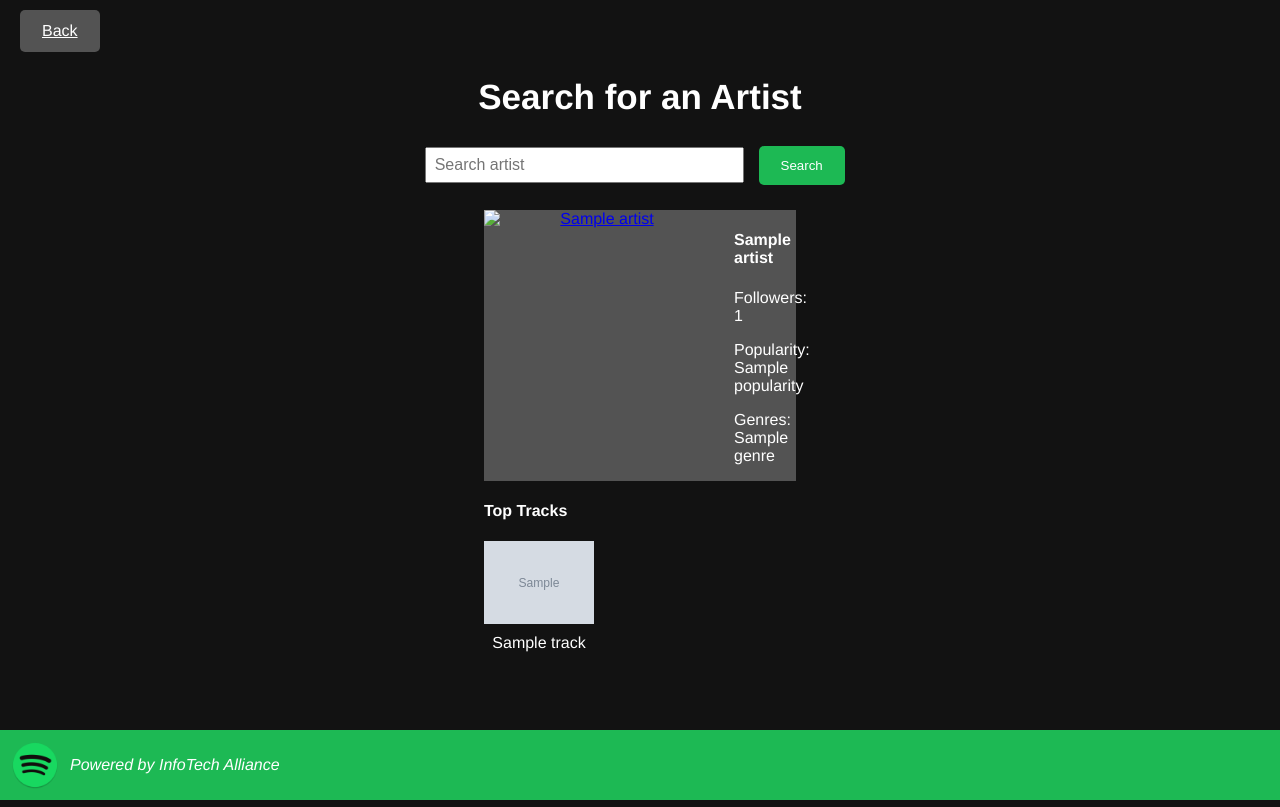
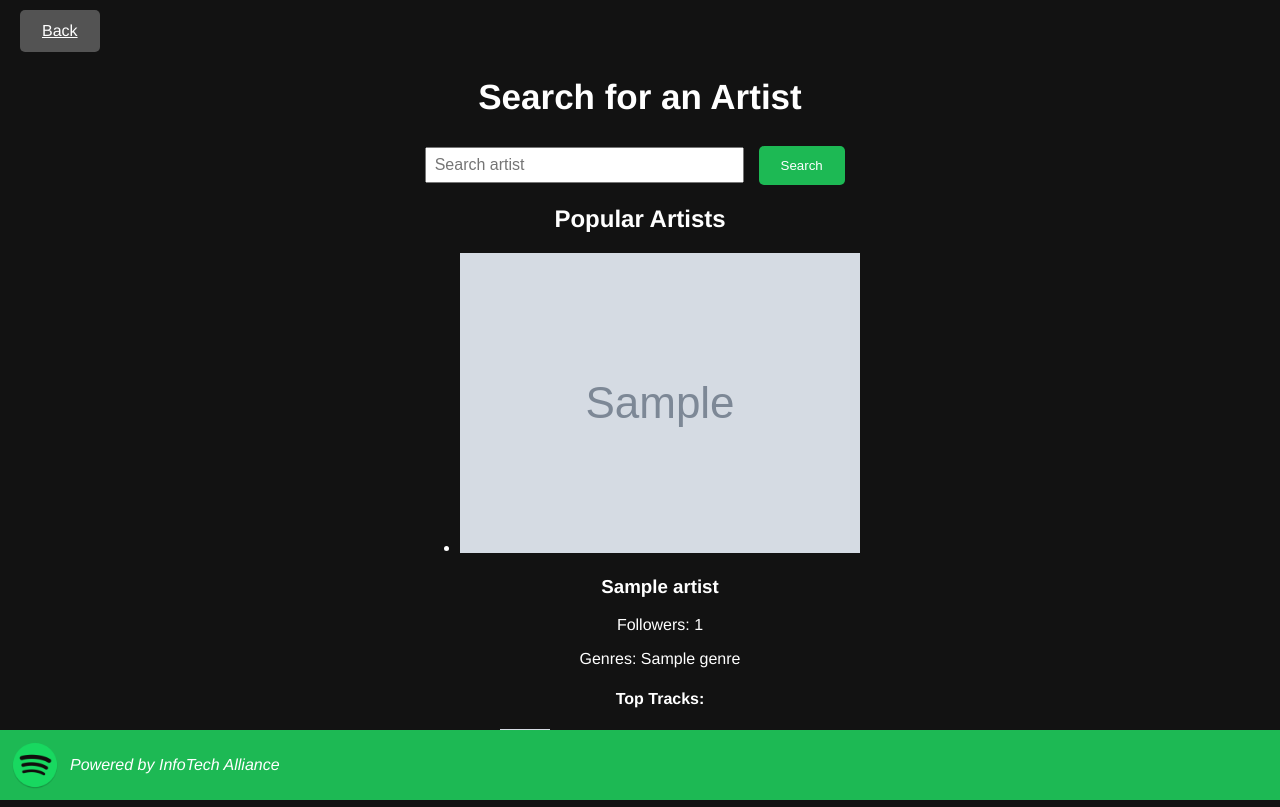
Before and after one commit to IwissManalo/Systems_Integration_Midterms, a Django app: template home/templates/home/artist.html in a window 1280 px wide. Shown: the top 807 px of the page. Run offline with Django 5.2, Linux system fonts and the light colour scheme; the template is opened without the code that fills it: most values are stand-ins (such as "Sample title", 1, 10 or a date in 2020); grey boxes marked "Sample" are stand-in pictures; some libraries are stand-ins or nearby versions.

Commit message:
Updated Artist
Added popular artist

```diff
--- a/home/templates/home/artist.html
+++ b/home/templates/home/artist.html
@@ -19,6 +19,41 @@
                 <input id="searchInput" type="text" name="artist_name" placeholder="Search artist" class="search-input">
                 <button type="submit" class="spotify-button">Search</button>
             </form>
+        </div>
+        <div>
+            <h2>Popular Artists</h2>
+            <ul>
+                {% for artist in random_artists %}
+                <li>
+                    <div>
+                        {% if artist.image_url %}
+                        <img src="{{ artist.image_url }}" alt="{{ artist.name }}">
+                        {% else %}
+                        <img src="{% static 'home/images/default-artist.jpg' %}" alt="{{ artist.name }}">
+                        {% endif %}
+                        <h3>{{ artist.name }}</h3>
+                        <p>Followers: {{ artist.followers_count }}</p>
+                        <p>Genres: {{ artist.genres|join:", " }}</p>
+                        <div>
+                            <h4>Top Tracks:</h4>
+                            <ul>
+                                {% for track in artist.top_tracks %}
+                                <li>
+                                    {% if track.image_url %}
+                                    <img src="{{ track.image_url }}" alt="{{ track.name }}" style="float:left; margin-right:10px;" width="50">
+                                    {% else %}
+                                    <img src="{% static 'home/images/default-track.jpg' %}" alt="{{ track.name }}" style="float:left; margin-right:10px;" width="50">
+                                    {% endif %}
+                                    <div>{{ track.name }}</div>
+                                    <div style="clear:both;"></div> <!-- Clear float -->
+                                </li>
+                                {% endfor %}
+                            </ul>
+                        </div>
+                    </div>
+                </li>
+                {% endfor %}
+            </ul>
         </div>
 
         <div style="margin-bottom: 25px;"></div>
```
